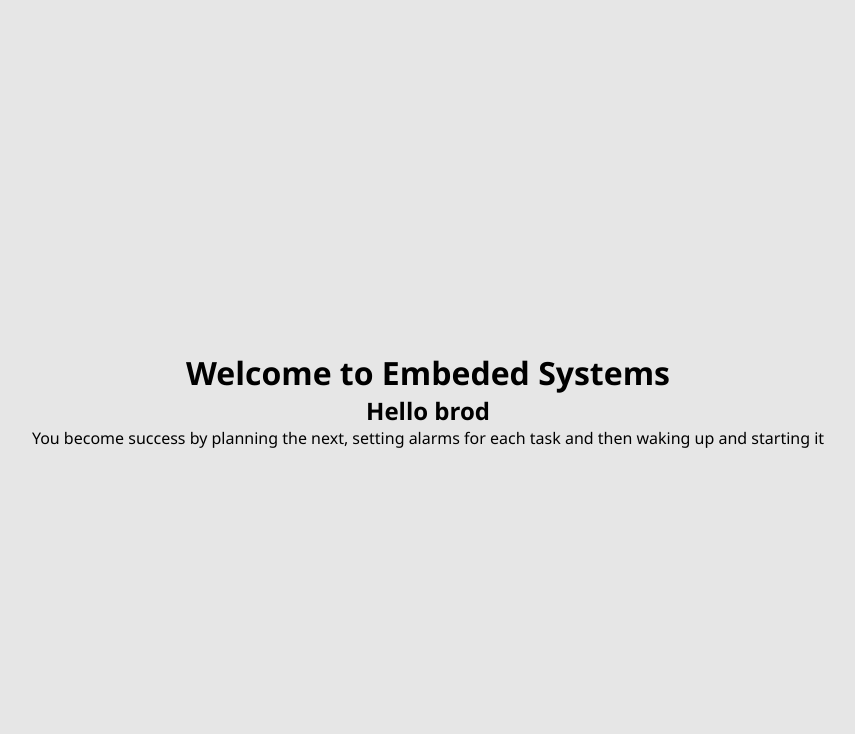
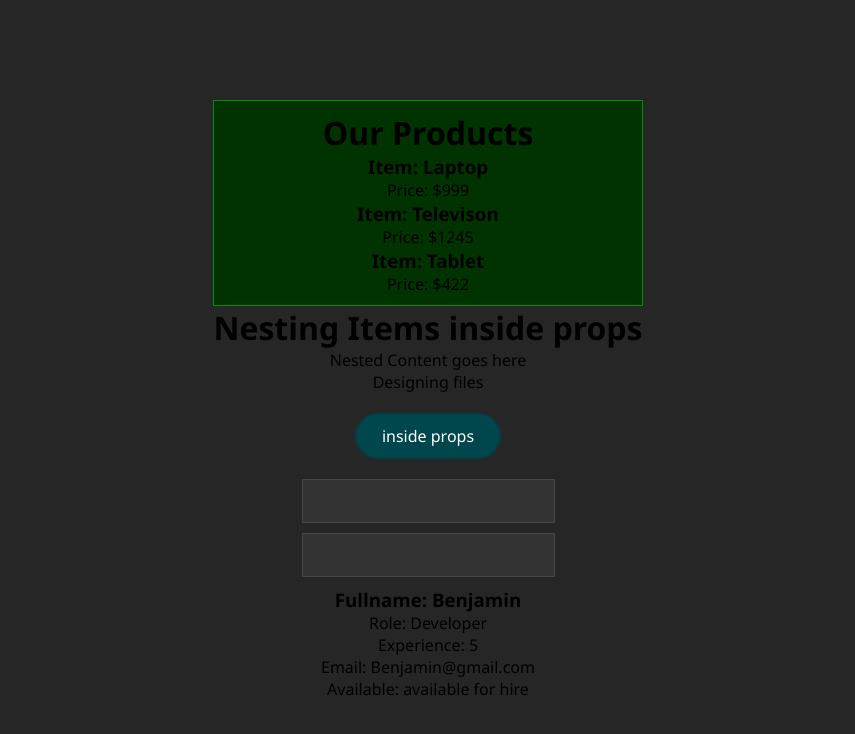
Before and after one commit to Jerryhubgit/Learn-React, a React (Vite) app: page / in a window 1280 px wide. Shown: the top 734 px of the page, without its empty margins (212-1067 px from the left). Built offline with nearby package versions, Linux system fonts and the light colour scheme.

Commit message:
jsx patterns

```diff
--- a/src/App.jsx
+++ b/src/App.jsx
@@ -1,10 +1,34 @@
-import { Form } from "./Form"
+import { ContactForm } from "./Form"
+import { Card } from './card'
+import { Product } from "./product"
+import { Greeting } from "./Greeting"
+import { UserCard } from "./UserCard"
+import { CardWrapper } from "./CardWrapper"
+import { ProductList } from "./ProductList"
 import './index.css'
+
 function App(){
     return (
         <>
-            <h1>Welcome to Embeded Systems</h1>
-            <Form />
+            <ProductList />
+            <CardWrapper title="Nesting Items inside props" >
+                <p>Designing files </p>
+                <button>inside props</button>
+            </CardWrapper>
+            {/* <UserCard name="ben" age={34} city="Bangladesh" email="johngladesh_123@gmail.com" /> */}
+            {/* <Greeting message="catching up? " name="john" /> */}
+            {/* <Greeting message={0} name="john" /> */}
+            {/* <h1>Welcome to Embeded Systems</h1> */}
+            {/* <Form /> */}
+            <ContactForm />
+            {/* <Card name="Batman" alias="bruce" /> */}
+            {/* <Card name="Superman"  alias="clark"/> */}
+            {/* <Card name="Hulk" alias="arrow"/> */}
+
+
+            {/* <Product title="House hold items" price={20} inStock={false} categories="cutleries"/> */}
+            {/* <Product title="Programming books" price={45.51} inStock={true} categories="Embeded systems"/> */}
+
         </>
     )
 }
--- /dev/null
+++ b/src/CardWrapper.jsx
@@ -0,0 +1,13 @@
+
+
+export const CardWrapper = ({ title, children }) => {
+    return (
+        <div className="card">
+            <h1>{ title }</h1>
+            <div className="card-content">
+                Nested Content goes here
+                {children}
+            </div>
+        </div>
+    )
+}
--- a/src/Form.jsx
+++ b/src/Form.jsx
@@ -1,10 +1,19 @@
 
-export const Form = () =>{
-
-    return(
-        <>
-            <h2>Hello brod</h2>
-            <p>You become success by planning the next, setting alarms for each task and then waking up and starting it</p>
-        </>
+export const ContactForm = () => {
+    const name = "Benjamin"
+    const role = "Developer"
+    const yearsOfExperience = 5
+    const isAvailable = true;
+    return (
+        <form className="form" action="">
+            <input htmlFor="username" type="text" />
+            <br />
+            <input htmlFor="email" type="email" />
+            <h3>Fullname: { name }</h3>
+            <p>Role: { role }</p>
+            <p>Experience: { yearsOfExperience }</p>
+            <p>Email: { name + "@gmail.com"}</p>
+            <p>Available: { isAvailable ? "available for hire" : "preoccupied" }</p>
+        </form>
     )
 }
--- /dev/null
+++ b/src/Greeting.jsx
@@ -0,0 +1,11 @@
+
+
+export const Greeting = ({message = "Hello, ", name = "Benjamin"}) => {
+    console.log(message)
+    return (
+        <>
+            <h1> {message} {name}</h1>
+            <p>Hi {name}</p>
+        </>
+    )
+}
--- /dev/null
+++ b/src/ProductList.jsx
@@ -0,0 +1,32 @@
+
+
+export const ProductList = () => {
+    const products = [
+        {
+            product: "Laptop",
+            price: 999
+        },
+        {
+            product: "Televison",
+            price: 1245
+        },
+        {
+            product: "Tablet",
+            price: 422
+        }
+    ]
+
+    products.map(({product, price}) => console.log(product, price))
+    return (
+        <div id="products">
+            <h1>Our Products</h1>
+            {products.map(item => {
+                    return (<div>
+                        <h3>Item: {item.product}</h3>
+                        <p>Price: ${item.price}</p>
+                    </div>)
+                })
+            }
+        </div>
+    )
+}
--- /dev/null
+++ b/src/UserCard.jsx
@@ -0,0 +1,11 @@
+import { UserInfo } from "./UserInfo"
+
+
+export const UserCard = ( { name, age, city, email } ) => {
+    return (
+        <div className="usercard">
+            <h1>User Details</h1>
+            <UserInfo name={name} age={age} city={city} email={email}  />
+        </div>
+    )
+}
--- /dev/null
+++ b/src/UserInfo.jsx
@@ -0,0 +1,12 @@
+
+
+export const UserInfo = ({name, age, city, email}) => {
+   return (
+         <div className="userinfo">
+            <h3>{name}</h3>
+            <p> <strong>Age: </strong>{age}</p>
+            <p><strong>City: </strong> {city}</p>
+            <p> <strong>Email: </strong> {email}</p>
+        </div>
+   )
+}
--- /dev/null
+++ b/src/card.jsx
@@ -0,0 +1,9 @@
+
+export const Card = ({name = "Guest", alias = "Superhero"}) => {
+
+
+    console.log(name)
+    return(
+        <h1>welcome {name} aka {alias} </h1>
+    )
+}
--- a/src/index.css
+++ b/src/index.css
@@ -6,7 +6,7 @@
 }
 
 body{
-  background-color: hsl(0, 0%, 90%);
+  background-color: hsl(0, 0%, 15%);
   display: flex;
   align-items: center;
   justify-content: center;
@@ -32,6 +32,9 @@ input{
   flex: 1;
   padding: 10px;
   font-size: 16px;
+  background-color: hsl(0, 0%, 20%);
+  border: 1px solid rgba(143, 143, 143, 0.2);
+  margin-bottom: 10px;
 }
 button{
   padding: 10px 25px;
@@ -79,3 +82,17 @@ button#delete{
 .move-btns button{
   padding: 2px;
 }
+
+#product{
+    background-color: hsl(240, 100%, 80%);
+    border: 1px solid rgba(0,0,0,0.2);
+    padding: 10px;
+}
+.usercard, #products{
+  background-color: hsl(120, 100%, 10%);
+  border: 1px solid rgb(4, 139, 4);
+  padding: 10px;
+}
+.userinfo{
+  text-align: left;
+}
--- /dev/null
+++ b/src/product.jsx
@@ -0,0 +1,11 @@
+export const Product = ({title="Title", price=0, inStock=false, categories="default"}) => {
+
+    return(
+        <div id="product">
+            <h3>Title: {title}</h3>
+            <p>Price: ${price}</p>
+            <p>InStock: {inStock ? "Yes" : "No"}</p>
+            <p>Categories: {categories}</p>
+        </div>
+    )
+}
```
Also changed, not shown: 1 other file (tests, documents, lock files or other folders).
